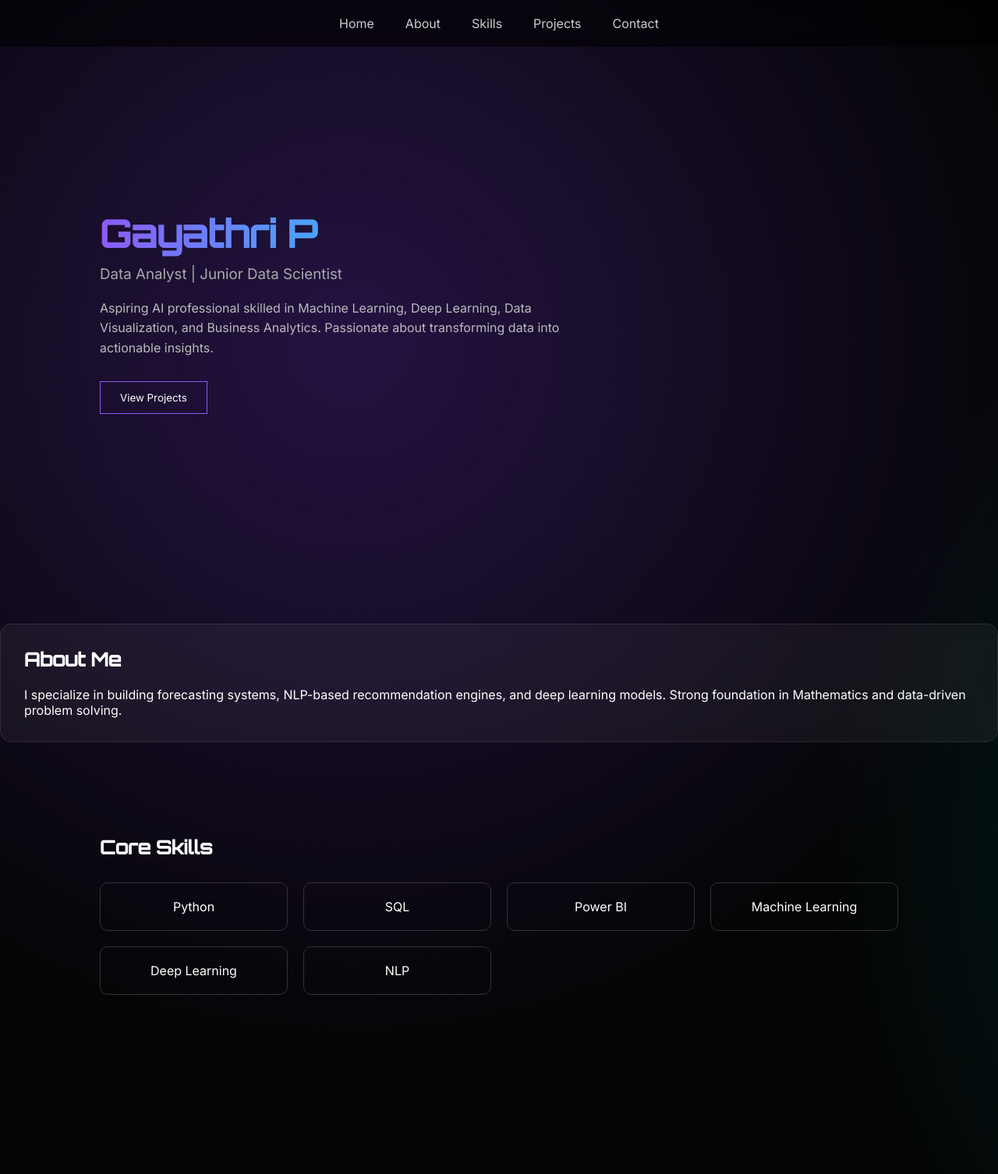
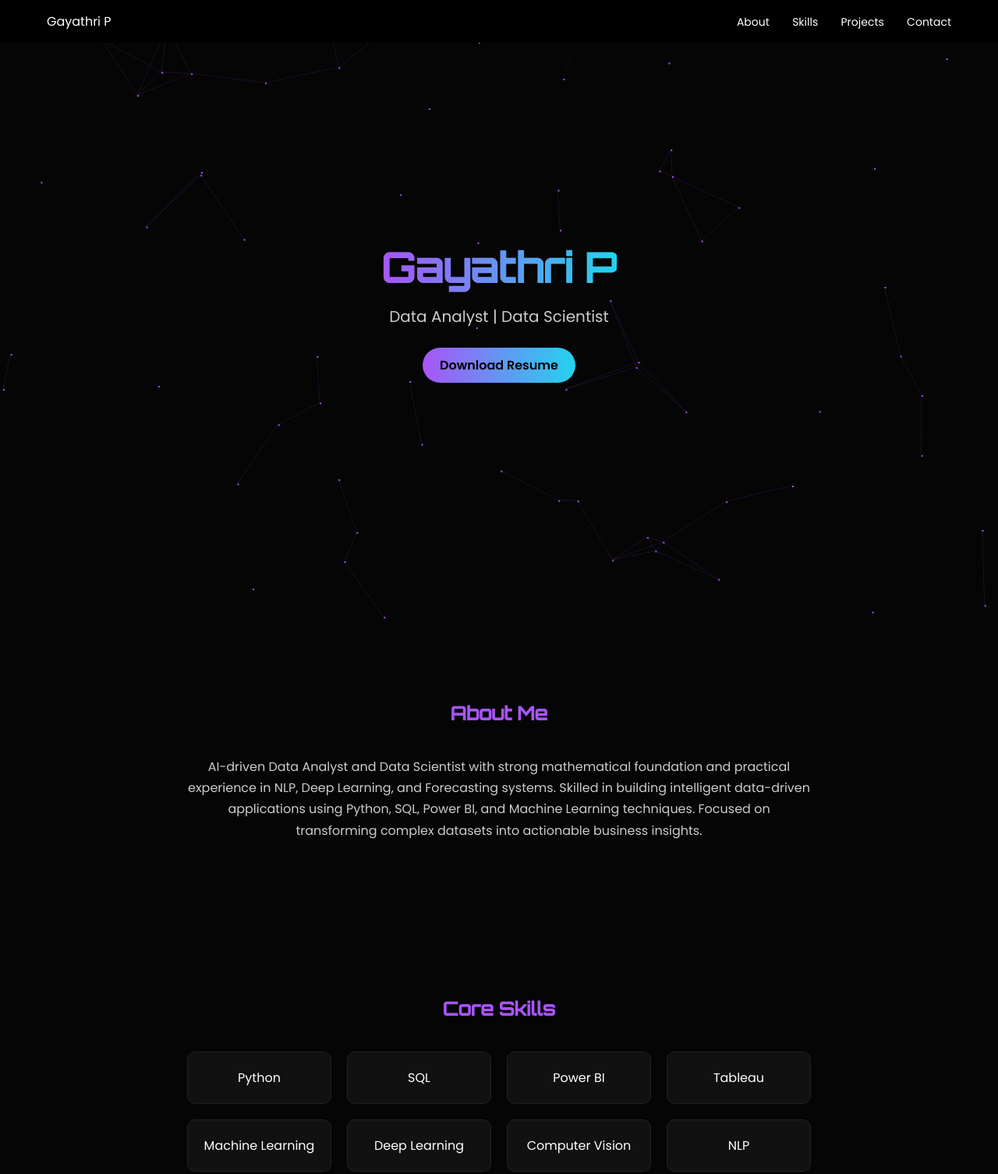
Before and after one commit to gayusri-ds/My-Portfolio, a plain HTML site: page index.html in a window 1280 px wide. Shown: the top 1506 px of the page at 78% size. Drawn offline with Linux system fonts and the light colour scheme.

Commit message:
Update index.html
Projects updated

```diff
--- a/index.html
+++ b/index.html
@@ -3,291 +3,350 @@
 <head>
 <meta charset="UTF-8">
 <meta name="viewport" content="width=device-width, initial-scale=1.0">
-<title>Gayathri P | AI Portfolio</title>
+<title>Gayathri P | Data Analyst Portfolio</title>
 
-<link href="https://fonts.googleapis.com/css2?family=Inter:wght@300;400;600&family=Orbitron:wght@500&display=swap" rel="stylesheet">
+<link href="https://fonts.googleapis.com/css2?family=Orbitron:wght@500&family=Poppins:wght@300;400;600&display=swap" rel="stylesheet">
 
 <style>
-
-/* ---------------- GLOBAL ---------------- */
-
-*{
-    margin:0;
-    padding:0;
-    box-sizing:border-box;
-    font-family: 'Inter', sans-serif;
-}
-
-html{
-    scroll-behavior:smooth;
-}
-
+*{margin:0;padding:0;box-sizing:border-box;scroll-behavior:smooth;}
 body{
+    font-family:'Poppins',sans-serif;
     background:#050505;
-    color:white;
+    color:#fff;
     overflow-x:hidden;
 }
 
-/* Animated Cyber Background */
-body::before{
-    content:"";
+/* ===== Neural Background ===== */
+canvas{
     position:fixed;
-    width:200%;
-    height:200%;
-    background: radial-gradient(circle at 20% 30%, #7c3aed44 0%, transparent 40%),
-                radial-gradient(circle at 80% 70%, #00f5ff33 0%, transparent 40%);
-    animation: moveBg 10s linear infinite alternate;
+    top:0;
+    left:0;
     z-index:-1;
 }
 
-@keyframes moveBg{
-    0%{ transform: translate(0,0); }
-    100%{ transform: translate(-5%, -5%); }
+/* ===== Navigation ===== */
+nav{
+    position:fixed;
+    width:100%;
+    background:rgba(0,0,0,0.85);
+    backdrop-filter:blur(12px);
+    padding:15px 60px;
+    display:flex;
+    justify-content:space-between;
+    align-items:center;
+    z-index:1000;
+}
+nav a{
+    color:#fff;
+    margin-left:25px;
+    text-decoration:none;
+    font-size:14px;
+    transition:0.3s;
+}
+nav a:hover{
+    color:#a855f7;
 }
 
-/* ---------------- NAV ---------------- */
-
+/* ===== Hero ===== */
 header{
-    position:fixed;
-    width:100%;
-    padding:20px 10%;
-    background:rgba(0,0,0,0.6);
-    backdrop-filter:blur(10px);
+    height:100vh;
     display:flex;
+    flex-direction:column;
     justify-content:center;
-    z-index:1000;
+    align-items:center;
+    text-align:center;
+}
+header h1{
+    font-family:'Orbitron';
+    font-size:52px;
+    background:linear-gradient(90deg,#a855f7,#22d3ee);
+    -webkit-background-clip:text;
+    -webkit-text-fill-color:transparent;
+}
+.typing{
+    margin-top:15px;
+    font-size:20px;
+    color:#ccc;
 }
 
-header ul{
-    display:flex;
-    gap:40px;
-    list-style:none;
+/* ===== Button ===== */
+.btn{
+    display:inline-block;
+    margin-top:25px;
+    padding:10px 22px;
+    background:linear-gradient(90deg,#a855f7,#22d3ee);
+    border:none;
+    border-radius:25px;
+    color:#000;
+    font-weight:600;
+    text-decoration:none;
+    transition:0.3s;
+}
+.btn:hover{
+    transform:scale(1.05);
 }
 
-header a{
+/* ===== Sections ===== */
+section{
+    padding:100px 10%;
+}
+h2{
+    text-align:center;
+    margin-bottom:40px;
+    font-family:'Orbitron';
+    color:#a855f7;
+}
+
+/* ===== About ===== */
+.about-text{
+    max-width:800px;
+    margin:auto;
+    text-align:center;
+    color:#ccc;
+    line-height:1.7;
+}
+
+/* ===== Skills Grid ===== */
+.skills-grid{
+    display:grid;
+    grid-template-columns:repeat(auto-fit,minmax(150px,1fr));
+    gap:20px;
+    max-width:800px;
+    margin:auto;
+}
+.skill-card{
+    background:#111;
+    padding:20px;
+    text-align:center;
+    border-radius:10px;
+    border:1px solid #222;
+    transition:0.3s;
+}
+.skill-card:hover{
+    border:1px solid #a855f7;
+    transform:translateY(-5px);
+}
+
+/* ===== Projects ===== */
+.projects-container{
+    display:grid;
+    grid-template-columns:repeat(auto-fit,minmax(300px,1fr));
+    gap:25px;
+}
+.project-card{
+    background:#111;
+    padding:25px;
+    border-radius:10px;
+    border:1px solid #222;
+    transition:0.3s;
+}
+.project-card:hover{
+    border:1px solid #a855f7;
+    transform:translateY(-5px);
+}
+.project-card h3{
+    color:#22d3ee;
+    margin-bottom:10px;
+}
+.project-card p{
+    color:#ccc;
+    font-size:14px;
+    margin-bottom:15px;
+    line-height:1.6;
+}
+.project-links a{
+    display:inline-block;
+    margin-right:10px;
+    margin-top:10px;
+    padding:8px 16px;
+    border-radius:20px;
+    font-size:13px;
     text-decoration:none;
-    color:#ccc;
     font-weight:500;
     transition:0.3s;
 }
-
-header a:hover{
-    color:#8b5cf6;
+.code-btn{
+    background:#a855f7;
+    color:#000;
+}
+.demo-btn{
+    background:#22d3ee;
+    color:#000;
+}
+.project-links a:hover{
+    transform:scale(1.05);
 }
 
-/* ---------------- HERO ---------------- */
-
-section{
-    padding:120px 10%;
+/* ===== Contact ===== */
+.contact-info{
+    text-align:center;
+    line-height:1.8;
+    color:#ccc;
 }
-
-.home{
-    height:100vh;
-    display:flex;
-    align-items:center;
-}
-
-.home h1{
-    font-size:48px;
-    font-family:'Orbitron', sans-serif;
-    background:linear-gradient(90deg,#8b5cf6,#00f5ff);
-    -webkit-background-clip:text;
-    -webkit-text-fill-color:transparent;
-}
-
-.home h3{
-    margin-top:10px;
-    color:#aaa;
-    font-weight:400;
-}
-
-.home p{
-    margin-top:20px;
-    color:#bbb;
-    max-width:600px;
-    line-height:1.6;
-}
-
-.btn{
-    margin-top:30px;
-    padding:12px 25px;
-    border:1px solid #8b5cf6;
-    background:transparent;
-    color:white;
-    cursor:pointer;
-    transition:0.3s;
-}
-
-.btn:hover{
-    background:#8b5cf6;
-    box-shadow:0 0 15px #8b5cf6;
-}
-
-/* ---------------- GLASS CARD ---------------- */
-
-.card{
-    background:rgba(255,255,255,0.05);
-    border:1px solid rgba(255,255,255,0.1);
-    backdrop-filter:blur(10px);
-    padding:30px;
-    border-radius:15px;
-    transition:0.3s;
-}
-
-.card:hover{
-    transform:translateY(-5px);
-    box-shadow:0 0 20px #8b5cf6;
-}
-
-/* ---------------- ABOUT ---------------- */
-
-.about h2{
-    margin-bottom:20px;
-    font-family:'Orbitron', sans-serif;
-}
-
-/* ---------------- SKILLS ---------------- */
-
-.skills-container{
-    display:grid;
-    grid-template-columns:repeat(auto-fit,minmax(200px,1fr));
-    gap:20px;
-}
-
-.skill{
-    text-align:center;
-    padding:20px;
-    border-radius:10px;
-    border:1px solid #333;
-    transition:0.3s;
-}
-
-.skill:hover{
-    background:#111;
-    box-shadow:0 0 15px #8b5cf6;
-}
-
-/* ---------------- PROJECTS ---------------- */
-
-.projects-container{
-    display:grid;
-    grid-template-columns:repeat(auto-fit,minmax(280px,1fr));
-    gap:25px;
-}
-
-.project-card{
-    background:rgba(255,255,255,0.05);
-    padding:25px;
-    border-radius:15px;
-    border:1px solid rgba(255,255,255,0.1);
-    transition:0.3s;
-}
-
-.project-card:hover{
-    transform:translateY(-8px);
-    box-shadow:0 0 25px #8b5cf6;
-}
-
-.project-card h3{
-    margin-bottom:10px;
-}
-
-.project-card p{
-    color:#bbb;
-    font-size:14px;
-}
-
-/* ---------------- CONTACT ---------------- */
-
-.contact a{
-    color:#8b5cf6;
-    text-decoration:none;
-}
-
-.contact a:hover{
-    text-decoration:underline;
-}
-
 footer{
     text-align:center;
-    padding:20px;
-    color:#555;
-    font-size:14px;
+    padding:30px;
+    border-top:1px solid #222;
+    color:#777;
 }
-
 </style>
 </head>
 
 <body>
 
+<canvas id="network"></canvas>
+
+<nav>
+<div>Gayathri P</div>
+<div>
+<a href="#about">About</a>
+<a href="#skills">Skills</a>
+<a href="#projects">Projects</a>
+<a href="#contact">Contact</a>
+</div>
+</nav>
+
 <header>
-<ul>
-<li><a href="#home">Home</a></li>
-<li><a href="#about">About</a></li>
-<li><a href="#skills">Skills</a></li>
-<li><a href="#projects">Projects</a></li>
-<li><a href="#contact">Contact</a></li>
-</ul>
+<h1>Gayathri P</h1>
+<div class="typing" id="typing"></div>
+<a href="resume.pdf" download class="btn">Download Resume</a>
 </header>
 
-<section class="home" id="home">
-<div>
-<h1>Gayathri P</h1>
-<h3>Data Analyst | Junior Data Scientist</h3>
-<p>Aspiring AI professional skilled in Machine Learning, Deep Learning, Data Visualization, and Business Analytics. Passionate about transforming data into actionable insights.</p>
-<a href="#projects"><button class="btn">View Projects</button></a>
+<section id="about">
+<h2>About Me</h2>
+<div class="about-text">
+AI-driven Data Analyst and Data Scientist with strong mathematical foundation and practical experience in NLP, Deep Learning, and Forecasting systems.
+Skilled in building intelligent data-driven applications using Python, SQL, Power BI, and Machine Learning techniques.
+Focused on transforming complex datasets into actionable business insights.
 </div>
 </section>
 
-<section class="about card" id="about">
-<h2>About Me</h2>
-<p>I specialize in building forecasting systems, NLP-based recommendation engines, and deep learning models. Strong foundation in Mathematics and data-driven problem solving.</p>
-</section>
-
 <section id="skills">
-<h2 style="margin-bottom:30px;font-family:'Orbitron';">Core Skills</h2>
-<div class="skills-container">
-<div class="skill">Python</div>
-<div class="skill">SQL</div>
-<div class="skill">Power BI</div>
-<div class="skill">Machine Learning</div>
-<div class="skill">Deep Learning</div>
-<div class="skill">NLP</div>
+<h2>Core Skills</h2>
+<div class="skills-grid">
+<div class="skill-card">Python</div>
+<div class="skill-card">SQL</div>
+<div class="skill-card">Power BI</div>
+<div class="skill-card">Tableau</div>
+<div class="skill-card">Machine Learning</div>
+<div class="skill-card">Deep Learning</div>
+<div class="skill-card">Computer Vision</div>
+<div class="skill-card">NLP</div>
 </div>
 </section>
 
 <section id="projects">
-<h2 style="margin-bottom:30px;font-family:'Orbitron';">Projects</h2>
+<h2>Projects</h2>
 <div class="projects-container">
 
 <div class="project-card">
-<h3>Carbon Emission Forecasting</h3>
-<p>Deep learning models (LSTM, GRU, RNN) to predict emission trends.</p>
+<h3>Lyric-Based Music Recommendation System</h3>
+<p>
+Built an NLP-based recommendation engine analyzing Billboard Top 100 songs (1959–2023).
+Implemented TF-IDF and cosine similarity to recommend thematically similar tracks.
+Developed interactive Streamlit interface for real-time song recommendations.
+</p>
+<div class="project-links">
+<a href="https://github.com/gayusri-ds/Lyric-Based-Music-Recommendation-System-Analyzing-Decades-of-Top-Billboard-Songs" target="_blank" class="code-btn">View Code</a>
+<a href="https://www.linkedin.com/posts/gayathri-p-186171309_musicrecommendation-nlp-machinelearning-activity-7211752412347289601-Jkqq/?utm_source=share&utm_medium=member_desktop&rcm=ACoAAE6DGrYBn1SdI0iTfu9z5disiQButHkZ8gY" target="_blank" class="demo-btn">Watch Demo</a>
+</div>
 </div>
 
 <div class="project-card">
-<h3>Music Recommendation System</h3>
-<p>NLP-based recommendation using TF-IDF and cosine similarity.</p>
+<h3>Diet Recipe Chatbot</h3>
+<p>
+Developed a rule-based NLP chatbot that recommends personalized recipes based on dietary preferences.
+Implemented filtering logic and structured natural language pipeline for improved user interaction.
+</p>
+<div class="project-links">
+<a href="https://github.com/gayusri-ds/Diet-Recipe-Chatbot" target="_blank" class="code-btn">View Code</a>
+<a href="https://www.linkedin.com/posts/gayathri-p-186171309_ai-chatbot-machinelearning-activity-7208446425326661632-4hN0?utm_source=share&utm_medium=member_desktop&rcm=ACoAAE6DGrYBn1SdI0iTfu9z5disiQButHkZ8gY" target="_blank" class="demo-btn">Watch Demo</a>
+</div>
 </div>
 
 <div class="project-card">
-<h3>Face Recognition System</h3>
-<p>SSD + FaceNet + SVM model achieving 95% accuracy.</p>
+<h3>Carbon Emission Forecasting</h3>
+<p>
+Designed and trained LSTM, GRU, and Simple RNN models to forecast carbon emissions.
+Performed feature engineering and comparative deep learning model evaluation using TensorFlow/Keras.
+</p>
+<div class="project-links">
+<a href="https://github.com/gayusri-ds/Carbon-Emission-Forecasting" target="_blank" class="code-btn">View Code</a>
+</div>
 </div>
 
 </div>
 </section>
 
-<section class="contact" id="contact">
-<h2 style="margin-bottom:20px;font-family:'Orbitron';">Contact</h2>
-<p>Email: gayumath99@gmail.com</p>
-<p>GitHub: <a href="https://github.com/gayusri-ds" target="_blank">github.com/gayusri-ds</a></p>
-<p>LinkedIn: <a href="https://www.linkedin.com/in/gayathri-p-186171309" target="_blank">View Profile</a></p>
+<section id="contact">
+<h2>Contact</h2>
+<div class="contact-info">
+Email: gayumath99@gmail.com <br>
+Phone: +91 9444426623 <br>
+GitHub: <a href="https://github.com/gayusri-ds" target="_blank">github.com/gayusri-ds</a><br>
+LinkedIn: <a href="https://www.linkedin.com/in/gayathri-p-186171309" target="_blank">View Profile</a>
+</div>
 </section>
 
 <footer>
-© 2026 Gayathri P | AI Portfolio
+© 2026 Gayathri P | Data Analyst & Data Scientist Portfolio
 </footer>
+
+<script>
+/* Typing Effect */
+const text="Data Analyst | Data Scientist";
+let i=0;
+function typing(){
+if(i<text.length){
+document.getElementById("typing").innerHTML+=text.charAt(i);
+i++;
+setTimeout(typing,50);
+}
+}
+typing();
+
+/* Neural Background */
+const canvas=document.getElementById("network");
+const ctx=canvas.getContext("2d");
+canvas.width=window.innerWidth;
+canvas.height=window.innerHeight;
+
+let particles=[];
+for(let i=0;i<70;i++){
+particles.push({
+x:Math.random()*canvas.width,
+y:Math.random()*canvas.height,
+vx:(Math.random()-0.5),
+vy:(Math.random()-0.5)
+});
+}
+
+function animate(){
+ctx.clearRect(0,0,canvas.width,canvas.height);
+particles.forEach(p=>{
+p.x+=p.vx;
+p.y+=p.vy;
+if(p.x<0||p.x>canvas.width)p.vx*=-1;
+if(p.y<0||p.y>canvas.height)p.vy*=-1;
+
+ctx.fillStyle="#a855f7";
+ctx.fillRect(p.x,p.y,2,2);
+
+particles.forEach(p2=>{
+let dist=Math.hypot(p.x-p2.x,p.y-p2.y);
+if(dist<100){
+ctx.strokeStyle="rgba(168,85,247,0.08)";
+ctx.beginPath();
+ctx.moveTo(p.x,p.y);
+ctx.lineTo(p2.x,p2.y);
+ctx.stroke();
+}
+});
+});
+requestAnimationFrame(animate);
+}
+animate();
+</script>
 
 </body>
 </html>
```
